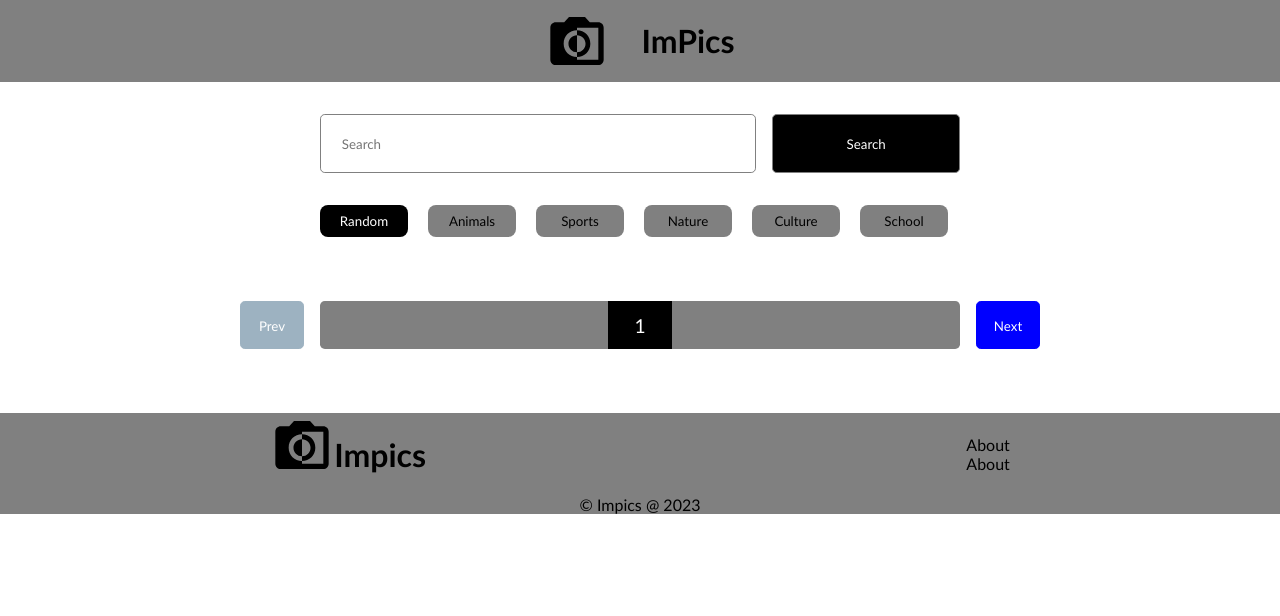
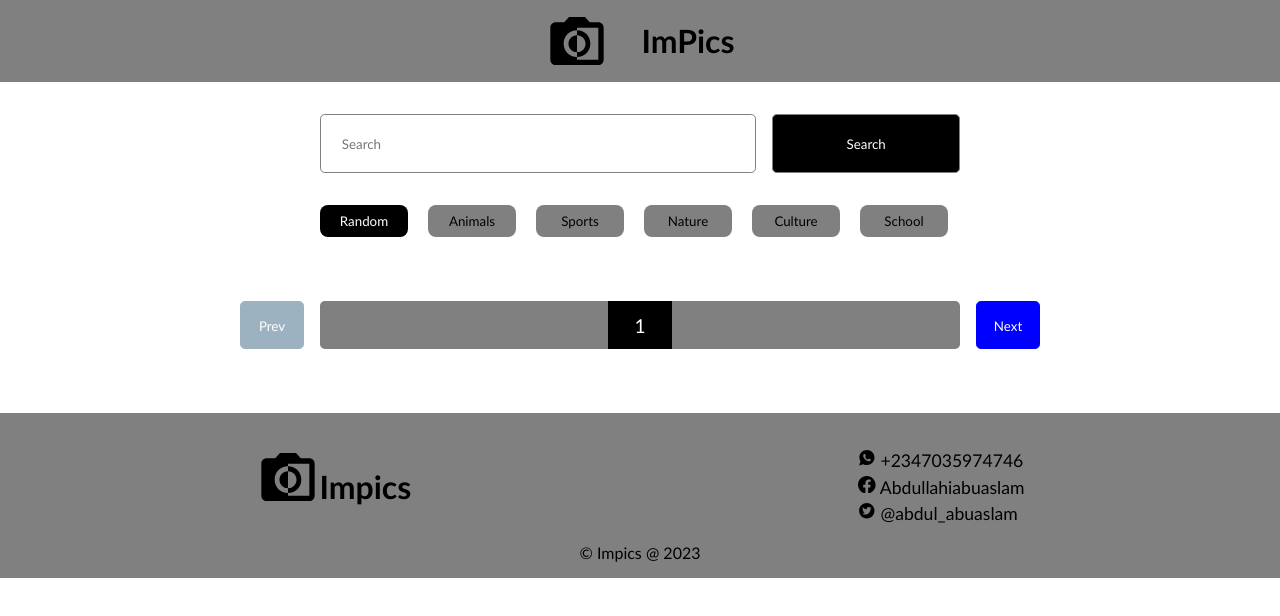
Before and after one commit to Abuaslamtech/imgallery, a React (Vite) app: page / in a window 1280 px wide. Shown: the top 616 px of the page. Built offline with nearby package versions, Linux system fonts and the light colour scheme; no server answers.

Commit message:
updated footer

```diff
--- a/index.html
+++ b/index.html
@@ -4,7 +4,7 @@
     <meta charset="UTF-8" />
     <link rel="icon" type="image/svg+xml" href="/vite.svg" />
     <meta name="viewport" content="width=device-width, initial-scale=1.0" />
-    <title>Vite + React</title>
+    <title>Impics - Free Photos Gallery</title>
   </head>
   <body>
     <div id="root"></div>
--- a/src/App.css
+++ b/src/App.css
@@ -129,18 +129,26 @@ footer{
   margin-top: 4rem;
   display: flex;
   flex-direction: column;
+  padding: 2rem;
 }
 .main{
   display: flex;
   flex-direction: row;
   align-items: center;
   justify-content: space-around;
+  margin-bottom: 1rem;
 }
 .left{
   display: flex;
 
 }
 .right{
+  display: flex;
+  flex-direction: column;
+  justify-content: center;
+  align-items: baseline;
+  gap: .3rem;
+  font-size: 1.1rem;
 
 }
 .credit{
@@ -148,6 +156,7 @@ footer{
   flex-direction: column;
   align-items: center;
   justify-content: center;
+  margin-bottom: -1rem;
 }
 /* pagination */
 .page, .plist{
--- a/src/components/Footer.jsx
+++ b/src/components/Footer.jsx
@@ -1,5 +1,7 @@
 import { MdMonochromePhotos } from "react-icons/md";
-
+import {IoLogoWhatsapp} from "react-icons/io";
+import {BsFacebook} from "react-icons/bs";
+import {AiFillTwitterCircle} from "react-icons/ai";
 const Footer = () => {
   return (
     <footer>
@@ -9,8 +11,9 @@ const Footer = () => {
           <h1>Impics</h1>
         </div>
         <div className="right">
-          <div>About</div>
-          <div>About</div>
+          <div><IoLogoWhatsapp /> +2347035974746</div>
+          <div><BsFacebook /> Abdullahiabuaslam</div>
+          <div><AiFillTwitterCircle /> @abdul_abuaslam</div>
         </div>
       </div>
       <div className="credit">
--- a/src/components/SearchImage.jsx
+++ b/src/components/SearchImage.jsx
@@ -5,7 +5,7 @@ const SearchImage = ({ onSearch }) => {
   const handleSearch = (e) => {
     e.preventDefault();
     onSearch(query);
-    console.log(query);
+
   };
   return (
     <form onSubmit={handleSearch}>
```
